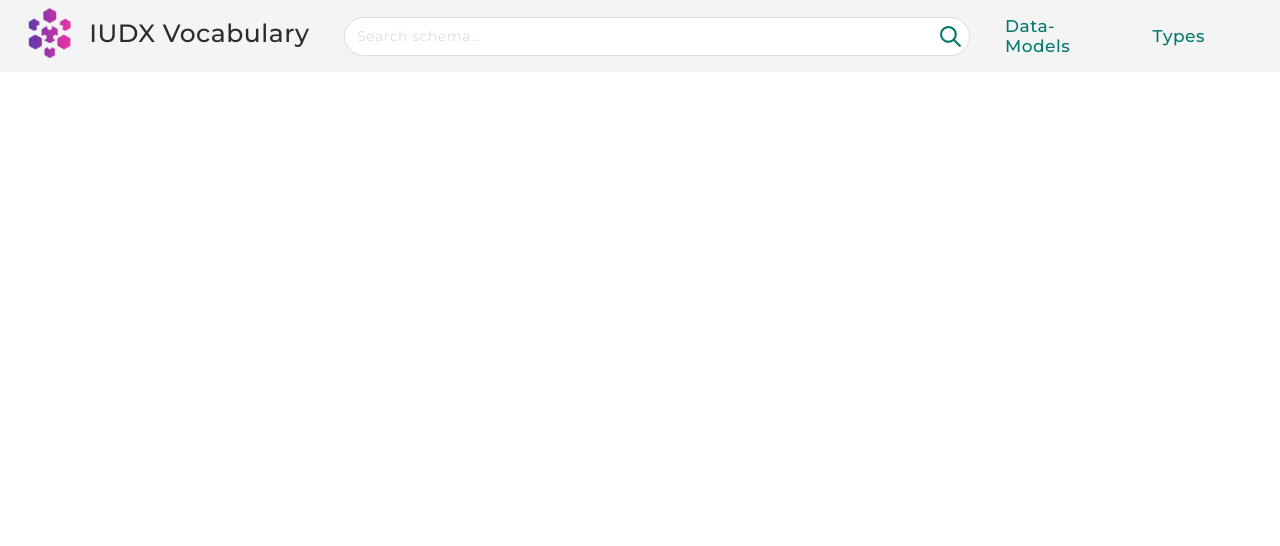
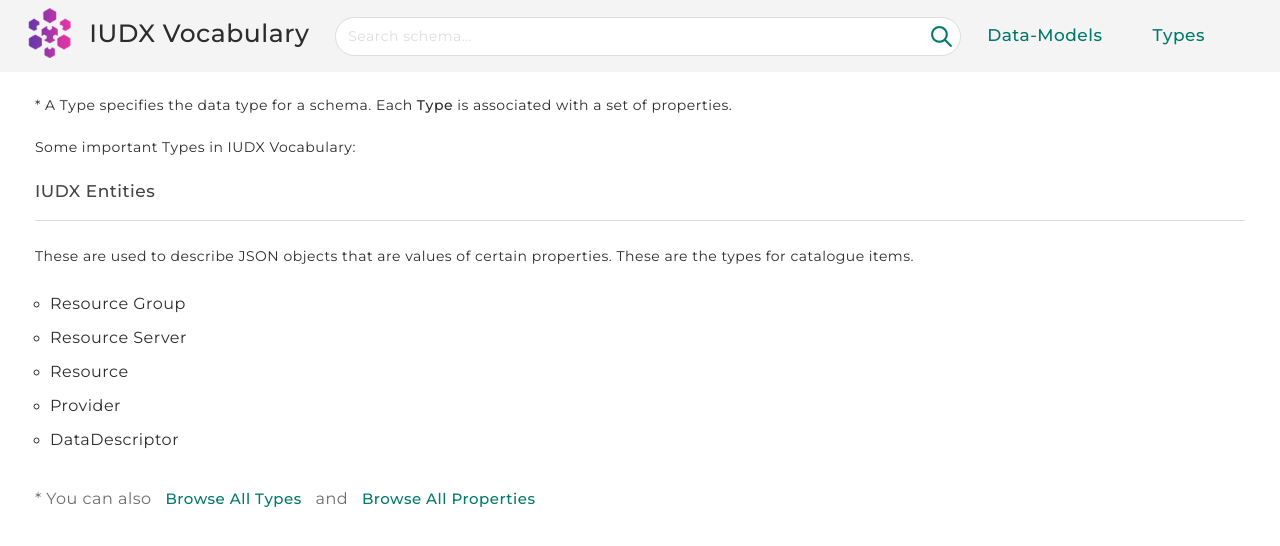
Before and after one commit to datakaveri/iudx-voc-ui, an Angular app: page /entities in a window 1280 px wide. Before the commit this address led to /. Shown: the top 546 px of the page. Built offline with nearby package versions, Linux system fonts and the light colour scheme.

Commit message:
added routes for entities, Added Css for entities,bug fix in header

```diff
--- a/src/app/app-routing.module.ts
+++ b/src/app/app-routing.module.ts
@@ -2,6 +2,7 @@
 import { Routes, RouterModule } from '@angular/router';
 import { HomeComponent } from './home/home.component';
 import { DataModelDomainsComponent} from './data-model-domains/data-model-domains.component'
+import { EntitiesComponent } from './entities/entities.component';
 
 const routes: Routes = [
   {
@@ -12,6 +13,10 @@
     path: 'datamodels',
     component: DataModelDomainsComponent,
   },
+  {
+    path: 'entities',
+    component: EntitiesComponent,
+  },
 ];
 
 @NgModule({
--- a/src/app/data-model-domains/data-model-domains.component.scss
+++ b/src/app/data-model-domains/data-model-domains.component.scss
@@ -57,10 +57,11 @@
         margin-top:25px;
 
         p{
-            font-size:16px;
+            font-size:15px;
             color:var(--tertiary);
             a{
-                font-size:16px;
+                font-weight: 500;
+                font-size:15px;
                 color:var(--highlight);
 
             }
--- a/src/app/entities/entities.component.html
+++ b/src/app/entities/entities.component.html
@@ -1 +1,26 @@
-<p>entities works!</p>
+<div class="main-container">
+    <p>* A Type specifies the data type for a schema. Each <span>Type</span> is associated with a set of properties.</p>
+    <br>
+    <p>Some important Types in IUDX Vocabulary:</p>
+    <br>
+    <div class="title-div">
+        <h1>IUDX Entities</h1>
+         <p>These are used to describe JSON objects that are values of certain
+                properties. These are the types for catalogue items.</p>
+    </div>
+    <div class="content-div">
+        <div class="list-div">
+            <ul>
+               <li><a>Resource Group</a></li>
+               <li><a>Resource Server</a></li>
+               <li><a>Resource</a></li>
+               <li><a>Provider</a></li>
+               <li><a>DataDescriptor</a></li>
+
+            </ul>
+        </div>
+    </div>
+    <div class="para-div">
+        <p>* You can also &nbsp;<a routerLink="/list/classes"> Browse All Types &nbsp;</a> and  <a routerLink="/list/properties">&nbsp; Browse All Properties </a> </p>
+    </div>
+</div>
--- a/src/app/entities/entities.component.scss
+++ b/src/app/entities/entities.component.scss
@@ -0,0 +1,59 @@
+.main-container{
+    margin : 35px;
+    padding-top:60px;
+
+    p{
+        span{
+            font-weight:500;
+        }
+    }
+    .title-div{
+        h1{
+            border-bottom: 1px solid var(--border);
+            font-size: 17px;
+            padding-bottom:15px;
+            color: var(--secondary);
+            font-weight:500
+        }
+        p{
+            padding: 25px 0px 25px;
+        }
+    }
+    .content-div{
+       width:100%;
+        .list-div{
+
+          ul{
+            padding-left:15px;
+              li{
+                 padding-bottom:10px;
+                  list-style-type: circle;
+                    a{
+                        font-weight: 400;
+                        font-size:16px;
+                        color:(var--highlight);
+                    }
+                }
+
+          }
+
+        }
+
+
+    }
+    .para-div{
+        margin-top:25px;
+
+        p{
+            font-size:16px;
+            color:var(--tertiary);
+            a{
+                font-size:15px;
+                font-weight:500;
+                color:var(--highlight);
+
+            }
+        }
+    }
+
+}
--- a/src/app/header/header.component.scss
+++ b/src/app/header/header.component.scss
@@ -17,8 +17,8 @@
 }
 
 nav {
-  display: flex;
-  width: 250px;
+  // display: flex;
+  // width: 250px;
   position: relative;
 }
 
@@ -26,7 +26,7 @@
   width: 100%;
 
   li a {
-    display: block;
+    // display: block;
     font-weight: 500;
     font-size: 17px;
     line-height: 20px;
```
